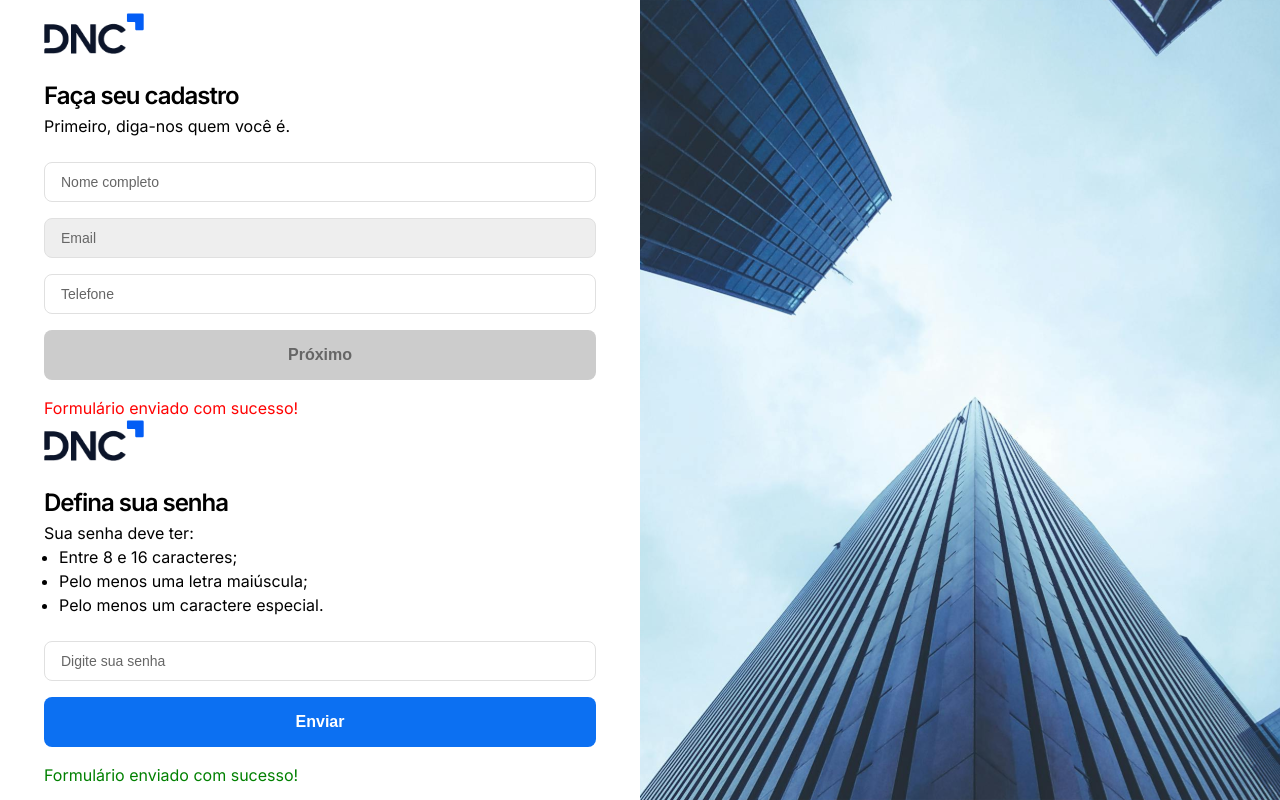
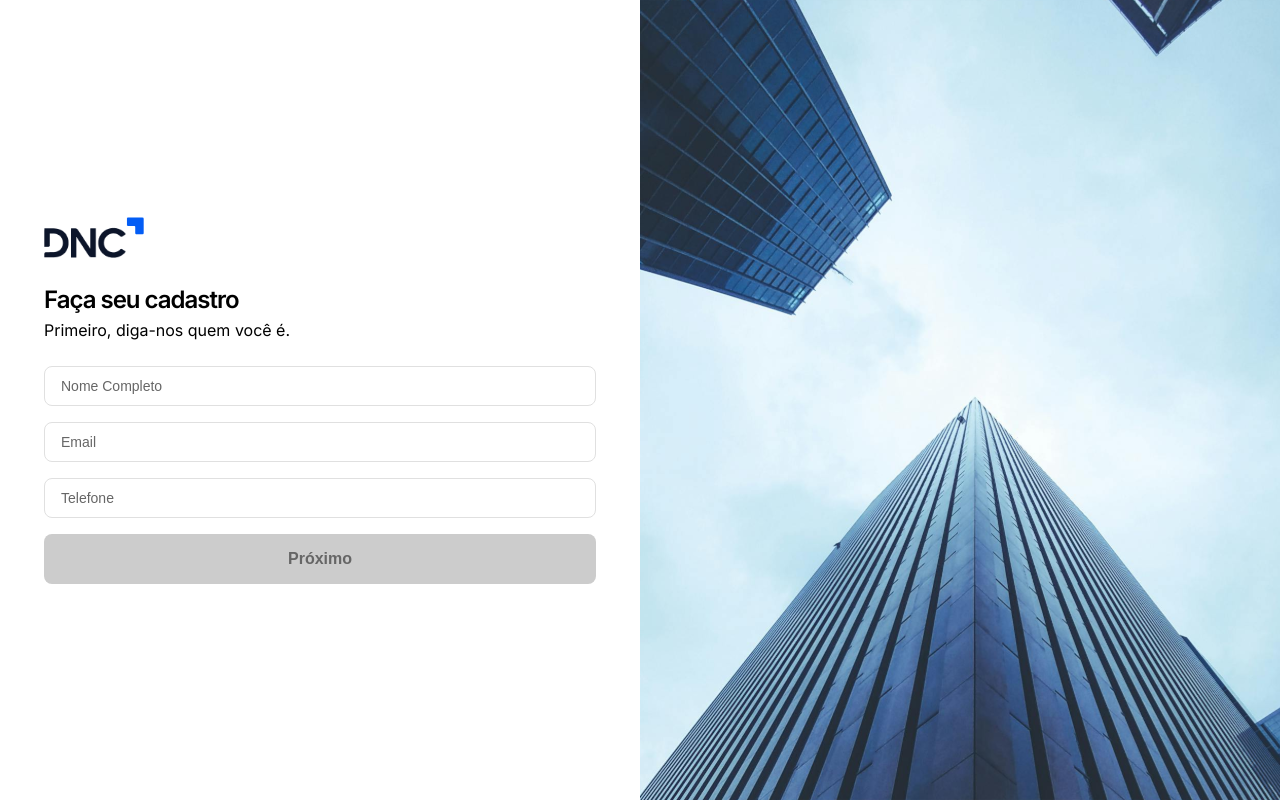
Before and after one commit to dinizgb/dnc-sales-dashboard-frontend, a React (Vite) app: page /cadastro in a window 1280 px wide. Built offline with nearby package versions, Linux system fonts and the light colour scheme.

Commit message:
Adding Create Profile

```diff
--- a/package.json
+++ b/package.json
@@ -15,6 +15,7 @@
     "@emotion/styled": "^11.11.5",
     "@mui/material": "^5.15.20",
     "@mui/styled-engine-sc": "^6.0.0-alpha.18",
+    "@reduxjs/toolkit": "^2.2.6",
     "@types/js-cookie": "^3.0.6",
     "@types/styled-components": "^5.1.34",
     "axios": "^1.7.2",
@@ -24,6 +25,7 @@
     "react": "^18.2.0",
     "react-chartjs-2": "^5.2.0",
     "react-dom": "^18.2.0",
+    "react-redux": "^9.1.2",
     "react-router-dom": "^6.23.1",
     "styled-components": "^6.1.11"
   },
--- a/src/hooks/useFormValidation.ts
+++ b/src/hooks/useFormValidation.ts
@@ -18,9 +18,22 @@
       if (input.type === 'email') {
         return /\S+@\S+\.\S+/.test(String(formValues[index]))
       }
+
       if (input.type === 'password') {
-        return String(formValues[index]).length > 7
+        const password = String(value)
+        const hasCorrectLength = password.length >= 8 && password.length <= 16
+        const hasUppercaseLetter = /[A-Z]/.test(password)
+        const hasSpecialCharacter = /[!@#$%^&*(),.?":{}|<>]/.test(password)
+        const hasNumber = /\d/.test(password)
+
+        return (
+          hasCorrectLength &&
+          hasUppercaseLetter &&
+          hasSpecialCharacter &&
+          hasNumber
+        )
       }
+
       return true
     })
     setFormValid(allFieldsValid)
--- a/src/main.tsx
+++ b/src/main.tsx
@@ -8,11 +8,17 @@
 // CONTEXTS
 import { AppThemeProvider } from './contexts/AppThemeContext.tsx'
 
+// REDUX
+import { Provider } from 'react-redux'
+import store from './redux/index.ts'
+
 ReactDOM.createRoot(document.getElementById('root')!).render(
   <React.StrictMode>
-    <AppThemeProvider>
-      <GlobalStyle />
-      <App />
-    </AppThemeProvider>
+    <Provider store={store}>
+      <AppThemeProvider>
+        <GlobalStyle />
+        <App />
+      </AppThemeProvider>
+    </Provider>
   </React.StrictMode>
 )
--- a/src/pages/Login.tsx
+++ b/src/pages/Login.tsx
@@ -1,3 +1,4 @@
+/* eslint-disable react-hooks/exhaustive-deps */
 import { ChangeEvent, useEffect } from 'react'
 import { useNavigate } from 'react-router-dom'
 import { jwtDecode } from 'jwt-decode'
@@ -23,6 +24,10 @@
 // UTILS
 import { jwtExpirationDateConverter, pxToRem } from '@/utils'
 
+// REDUX
+import { useSelector } from 'react-redux'
+import { RootState } from '@/redux'
+
 // TYPES
 import { DecodedJWT, LoginData, LoginPostData, MessageProps } from '@/types'
 
@@ -35,12 +40,15 @@
     'login'
   )
   const { formValues, formValid, handleChange } = useFormValidation(inputs)
+  const { email, message } = useSelector(
+    (state: RootState) => state.createProfile
+  )
   const navigate = useNavigate()
 
   const handleMessage = (): MessageProps => {
     if (!error)
       return {
-        msg: '',
+        msg: message ?? '',
         type: 'success',
       }
     switch (error) {
@@ -74,6 +82,12 @@
     }
     if (Cookies.get('Authorization')) navigate('/home')
   }, [data, navigate])
+
+  useEffect(() => {
+    if (email) {
+      handleChange(0, email)
+    }
+  }, [email])
 
   return (
     <>
--- a/src/pages/Profile.tsx
+++ b/src/pages/Profile.tsx
@@ -77,7 +77,11 @@
   }
 
   const handleDelete = async () => {
-    if (confirm('Tem certeza que deseja excluir sua conta?') === true) {
+    if (
+      confirm(
+        'Tem certeza que deseja excluir sua conta? Se sim, certifique-se de deletar seus leads antes.'
+      ) === true
+    ) {
       try {
         await profileDeleteData()
         alert('Perfil deletado com sucesso!')
--- a/src/pages/Registration.tsx
+++ b/src/pages/Registration.tsx
@@ -1,3 +1,7 @@
+/* eslint-disable react-hooks/exhaustive-deps */
+import { ChangeEvent, useEffect } from 'react'
+import { useNavigate } from 'react-router-dom'
+
 // MUI
 import Box from '@mui/material/Box'
 import Container from '@mui/material/Container'
@@ -13,14 +17,79 @@
   StyledUl,
 } from '@/components'
 
+// HOOKS
+import { useFormValidation, usePost } from '@/hooks'
+
 // UTILS
 import { pxToRem } from '@/utils'
 
-const handleSubmit = (e: React.FormEvent) => {
+// REDUX
+import { useDispatch, useSelector } from 'react-redux'
+import { RootState } from '@/redux'
+import { setMessage, setProfileData } from '@/redux/slices/createProfile'
+
+// TYPES
+import { createProfileData } from '@/types'
+
+function Registration() {
+  const dispatch = useDispatch()
+  const navigate = useNavigate()
+  const { data, loading, error, postData } = usePost<string, createProfileData>(
+    'profile/create'
+  )
+  const { email } = useSelector((state: RootState) => state.createProfile)
+
+  // FORM STEP 1
+  const step1Inputs = [
+    { type: 'text', placeholder: 'Nome Completo', required: true },
+    { type: 'email', placeholder: 'Email' },
+    { type: 'tel', placeholder: 'Telefone', required: true },
+  ]
+  const handleStep1 = (e: React.FormEvent) => {
     e.preventDefault()
+    dispatch(
+      setProfileData({
+        email: String(step1FormValues[1]),
+      })
+    )
+  }
+  const {
+    formValues: step1FormValues,
+    formValid: step1FormValid,
+    handleChange: step1FormHandleChange,
+  } = useFormValidation(step1Inputs)
+
+  // FORM STEP 2
+  const step2Inputs = [{ type: 'password', placeholder: 'Senha' }]
+  const handleStep2 = async (e: React.FormEvent) => {
+    e.preventDefault()
+    await postData({
+      name: String(step1FormValues[0]),
+      email: String(step1FormValues[1]),
+      phone: String(step1FormValues[2]),
+      password: String(step2FormValues[0]),
+    })
   }
 
-function Registration() {
+  const {
+    formValues: step2FormValues,
+    formValid: step2FormValid,
+    handleChange: step2FormHandleChange,
+  } = useFormValidation(step2Inputs)
+
+  const handleStepInputs = email ? step2Inputs : step1Inputs
+
+  useEffect(() => {
+    if (data !== null) {
+      dispatch(setMessage('Usuário criado com sucesso.'))
+      navigate('/')
+    } else if (error) {
+      alert(
+        `Não foi possível realizar a operação. Entre em contato com nosso suporte (${error}).`
+      )
+    }
+  }, [data, error, navigate])
+
   return (
     <>
       <Box>
@@ -36,56 +105,51 @@
                 <Logo height={41} width={100} />
               </Box>
               <Box sx={{ marginBottom: pxToRem(24) }}>
-                <StyledH1>Faça seu cadastro</StyledH1>
-                <StyledP>Primeiro, diga-nos quem você é.</StyledP>
-              </Box>
-              <FormComponent
-                inputs={[
-                  { type: 'text', placeholder: 'Nome completo' },
-                  { disabled: true, type: 'email', placeholder: 'Email' },
-                  { type: 'tel', placeholder: 'Telefone' },
-                ]}
-                buttons={[
-                  {
-                    className: 'primary',
-                    disabled: true,
-                    type: 'submit',
-                    onClick: handleSubmit,
-                    children: 'Próximo',
-                  },
-                ]}
-                message={{
-                  msg: 'Formulário enviado com sucesso!',
-                  type: 'error',
-                }}
-              />
-
-              <Box sx={{ marginBottom: pxToRem(24) }}>
-                <Box sx={{ marginBottom: pxToRem(24) }}>
-                  <Logo height={41} width={100} />
-                </Box>
-                <StyledH1>Defina sua senha</StyledH1>
-                <StyledP>Sua senha deve ter:</StyledP>
+                <StyledH1>
+                  {email ? 'Defina sua senha' : 'Faça seu cadastro'}
+                </StyledH1>
+                <StyledP>
+                  {email
+                    ? 'Sua senha deve ter:'
+                    : 'Primeiro, diga-nos quem você é.'}
+                </StyledP>
+                {email && (
                   <StyledUl>
                     <li>Entre 8 e 16 caracteres;</li>
                     <li>Pelo menos uma letra maiúscula;</li>
                     <li>Pelo menos um caractere especial.</li>
                   </StyledUl>
+                )}
               </Box>
               <FormComponent
-                inputs={[{ type: 'password', placeholder: 'Digite sua senha' }]}
+                inputs={handleStepInputs.map((input, index) => ({
+                  type: input.type,
+                  placeholder: input.placeholder,
+                  value: email
+                    ? step2FormValues[index] || ''
+                    : step1FormValues[index] || '',
+                  onChange: (e: ChangeEvent<HTMLInputElement>) =>
+                    email
+                      ? step2FormHandleChange(
+                          index,
+                          (e.target as HTMLInputElement).value
+                        )
+                      : step1FormHandleChange(
+                          index,
+                          (e.target as HTMLInputElement).value
+                        ),
+                }))}
                 buttons={[
                   {
                     className: 'primary',
+                    disabled: email
+                      ? !step2FormValid || loading
+                      : !step1FormValid,
                     type: 'submit',
-                    onClick: handleSubmit,
-                    children: 'Enviar',
+                    onClick: email ? handleStep2 : handleStep1,
+                    children: email ? 'Enviar' : 'Próximo',
                   },
                 ]}
-                message={{
-                  msg: 'Formulário enviado com sucesso!',
-                  type: 'success',
-                }}
               />
             </Container>
           </Grid>
--- /dev/null
+++ b/src/redux/index.ts
@@ -0,0 +1,14 @@
+// store/index.ts
+import { configureStore } from '@reduxjs/toolkit'
+import createProfileReducer from './slices/createProfile'
+
+const store = configureStore({
+  reducer: {
+    createProfile: createProfileReducer,
+  },
+})
+
+export type RootState = ReturnType<typeof store.getState>
+export type AppDispatch = typeof store.dispatch
+
+export default store
--- /dev/null
+++ b/src/redux/slices/createProfile.ts
@@ -0,0 +1,28 @@
+import { createSlice, PayloadAction } from '@reduxjs/toolkit'
+import { createProfileData } from '@/types'
+
+const initialState: Omit<createProfileData, 'name' | 'phone' | 'password'> = {
+  email: '',
+  message: null,
+}
+
+const profileSlice = createSlice({
+  name: 'profile',
+  initialState,
+  reducers: {
+    setProfileData: (
+      state,
+      action: PayloadAction<
+        Omit<createProfileData, 'name' | 'phone' | 'password'>
+      >
+    ) => {
+      state.email = action.payload.email
+    },
+    setMessage: (state, action: PayloadAction<string>) => {
+      state.message = action.payload
+    },
+  },
+})
+
+export const { setProfileData, setMessage } = profileSlice.actions
+export default profileSlice.reducer
```
Also changed, not shown: src/types/profileData.d.ts (+8 -0 lines), 1 other file (tests, documents, lock files or other folders). Lines whose indentation alone changed are shown as unchanged.
